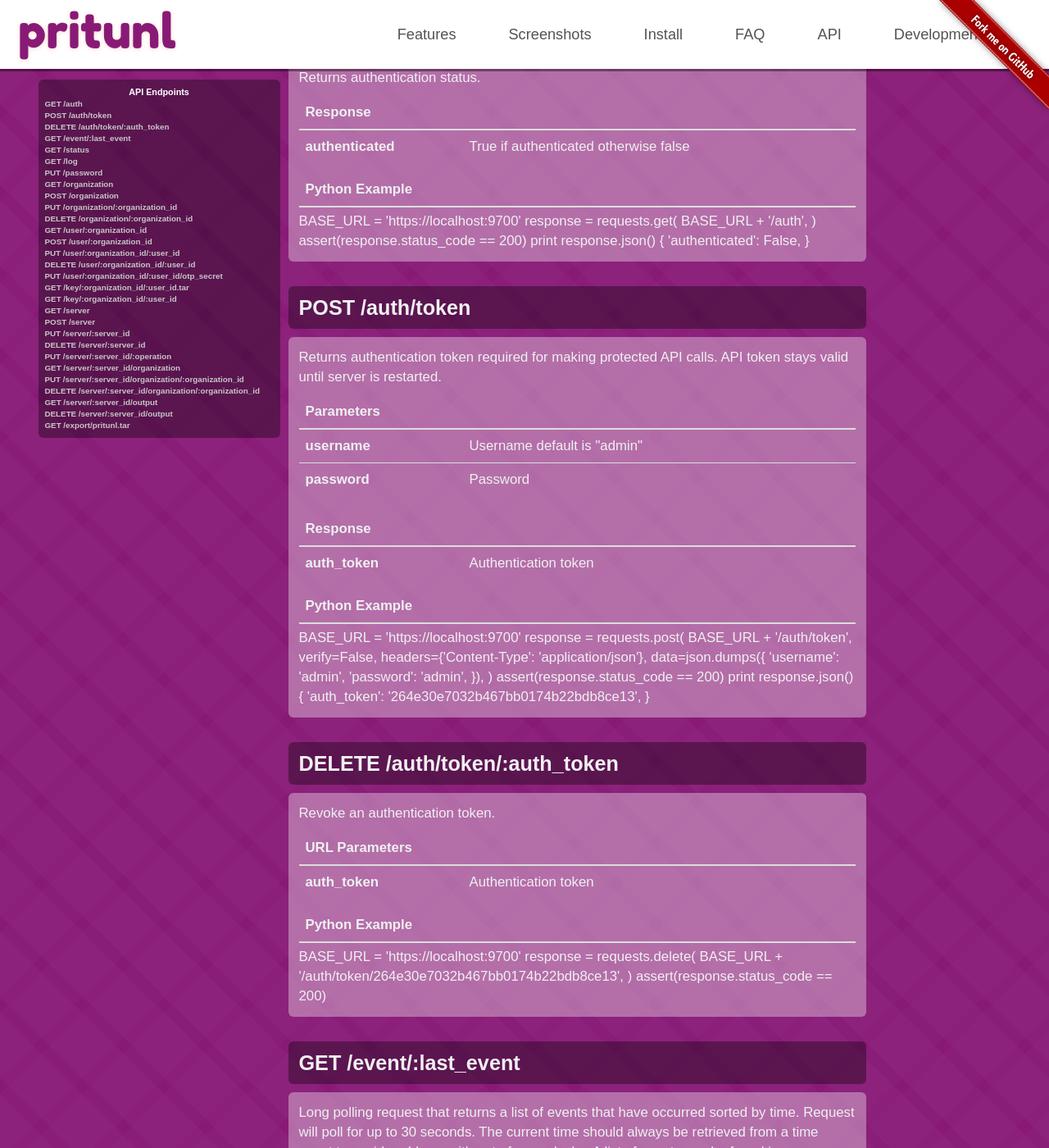
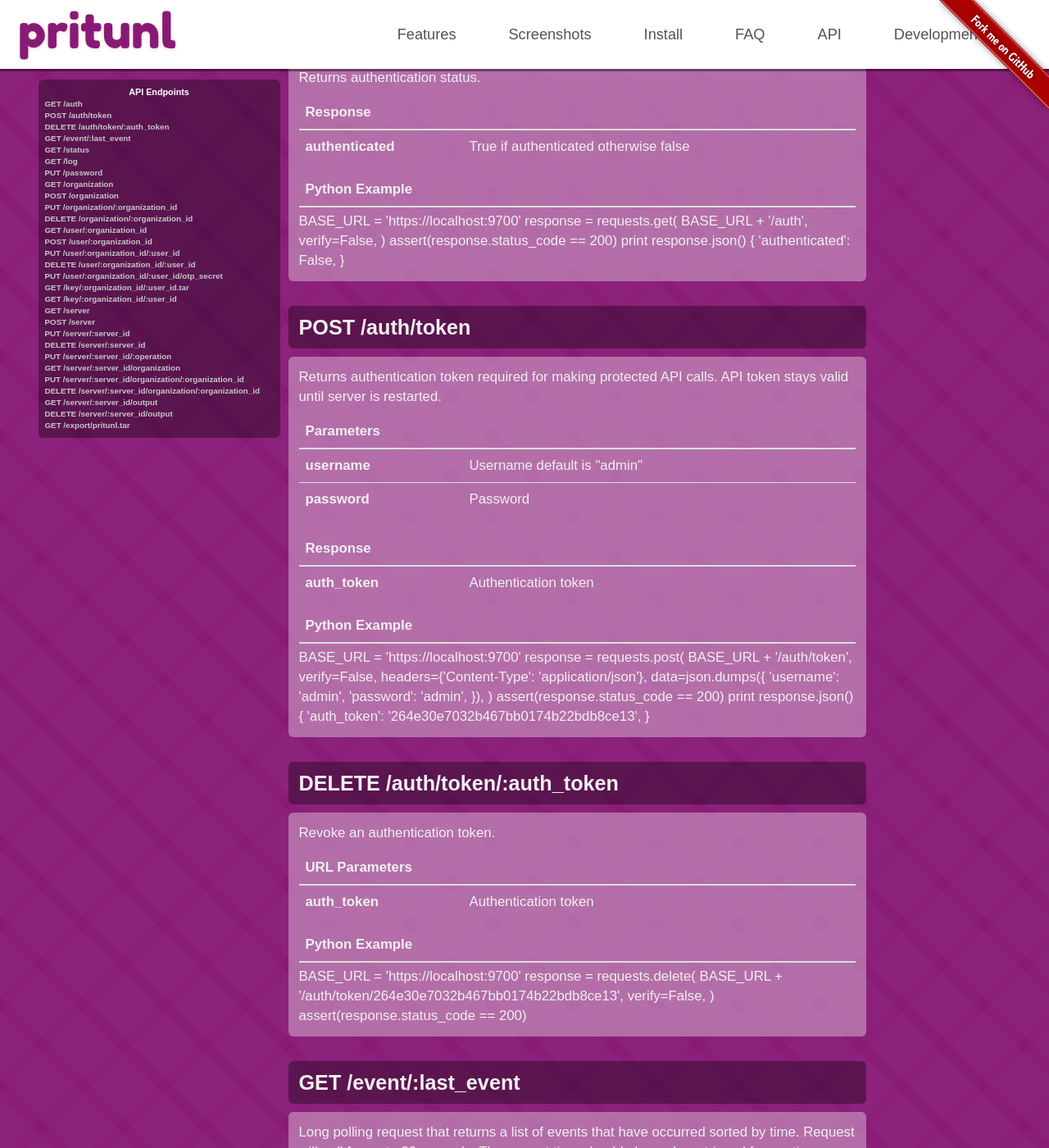
Before and after one commit to pritunl/pritunl.github.io, a Jekyll site: the page built from index.html, in a window 1280 px wide and 1400 px high, scrolled down 10278 px. Shown: the whole window at 82% size. Built offline with Jekyll 4.4.1, drawn with Linux system fonts in a browser that asks for light colours; nearby versions of some CDN libraries; Markdown is read by kramdown in place of the engine named in the settings.

Commit message:
Add missing verify param to requests

```diff
--- a/index.html
+++ b/index.html
@@ -1368,6 +1368,7 @@
 <div class="editor">BASE_URL = 'https://localhost:9700'
 response = requests.get(
     BASE_URL + '/auth',
+    verify=False,
 )
 assert(response.status_code == 200)
 print response.json()
@@ -1473,6 +1474,7 @@
 <div class="editor">BASE_URL = 'https://localhost:9700'
 response = requests.delete(
     BASE_URL + '/auth/token/264e30e7032b467bb0174b22bdb8ce13',
+    verify=False,
 )
 assert(response.status_code == 200)</div>
           </div>
```
